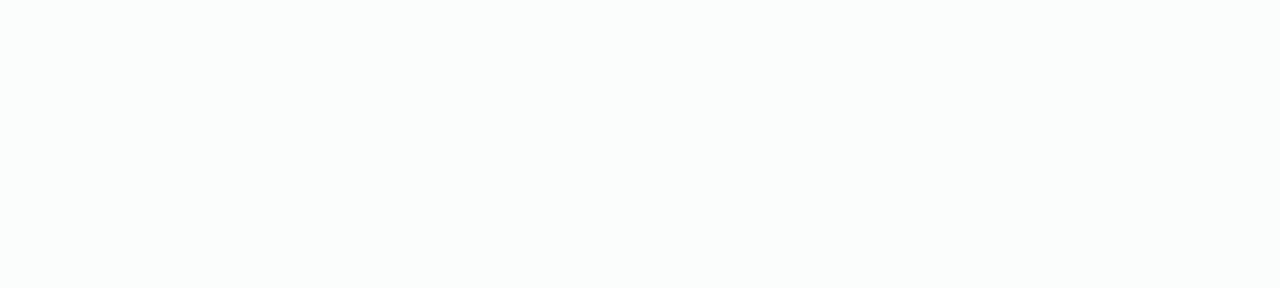
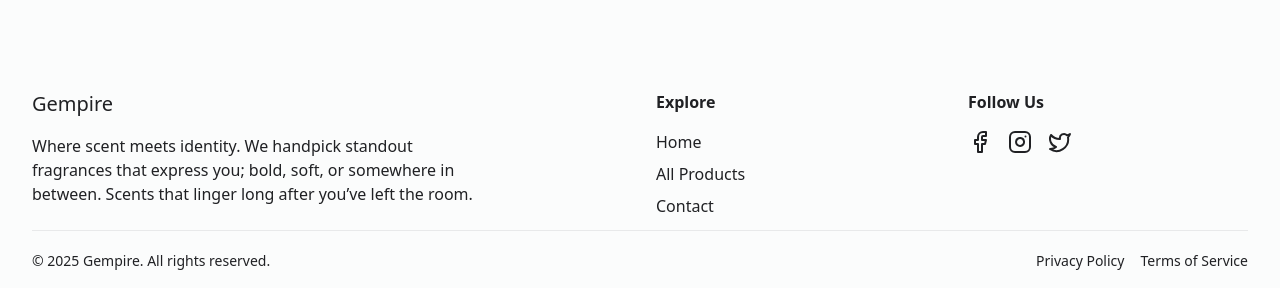
Before and after one commit to amnesia2k/gempire-client, a Next.js app: page / in a window 1280 px wide. Shown: the part 642-930 px from the top of the page. Before the commit the page ends 800 px from the top, so only its background shows below. Built offline with nearby package versions, Linux system fonts and the light colour scheme; no server answers; a web font is replaced by a local one.

Commit message:
feat: making UI adjustments and earlier botches

```diff
--- a/src/app/(store)/layout.tsx
+++ b/src/app/(store)/layout.tsx
@@ -1,3 +1,4 @@
+import Footer from "@/components/footer";
 import Navbar from "@/components/navbar";
 import { generateMeta } from "@/lib/metadata";
 import { type Metadata } from "next";
@@ -36,10 +37,11 @@ export default function StoreLayout({
   return (
     <>
       <div
-        className={`${inter.variable} ${poppins.variable} mx-auto max-w-7xl`}
+        className={`${inter.variable} ${poppins.variable} mx-auto flex min-h-screen max-w-7xl flex-col`}
       >
         <Navbar />
-        {children}
+        <main className="flex-grow">{children}</main>
+        <Footer />
       </div>
     </>
   );
--- a/src/app/(store)/page-content.tsx
+++ b/src/app/(store)/page-content.tsx
@@ -3,6 +3,9 @@
 import Loader from "@/components/loader";
 import { useProducts } from "@/lib/hooks/useProduct";
 import { ProductGrid } from "@/components/product-grid";
+import Link from "next/link";
+import { Button } from "@/components/ui/button";
+import { ArrowRight } from "lucide-react";
 
 export default function PageContent() {
   const { data: products, isLoading, error } = useProducts();
@@ -10,15 +13,27 @@ export default function PageContent() {
   if (isLoading) return <Loader />;
   if (error) return <div>Error: {error.message}</div>;
 
-  if (!products || products.length === 0) {
+  const prod = products?.data ?? [];
+  console.log("Products:", prod);
+
+  if (!prod || prod.length === 0) {
     return <div>No products found</div>;
   }
 
   return (
-    <div className="space-y-5">
+    <div className="space-y-10">
       <h1 className="text-center text-4xl">New Arrivals</h1>
 
-      <ProductGrid products={products} />
+      <ProductGrid products={prod} />
+
+      <div className="flex justify-center">
+        <Button asChild variant="outline">
+          <Link href="/products" className="inline-flex items-center gap-2">
+            <span>View All Products</span>
+            <ArrowRight className="h-4 w-4" />
+          </Link>
+        </Button>
+      </div>
     </div>
   );
 }
--- a/src/app/(store)/products/products-page.tsx
+++ b/src/app/(store)/products/products-page.tsx
@@ -32,6 +32,8 @@ export default function ProductsPage() {
 
   const products = categoryData?.products ?? [];
   const totalPages = categoryData?.totalPages ?? 1;
+
+  console.log("Products:", products);
 
   return (
     <div className="space-y-5">
--- /dev/null
+++ b/src/components/atc-btn.tsx
@@ -0,0 +1,20 @@
+import React from "react";
+import { Button } from "./ui/button";
+import { cn } from "@/lib/utils";
+
+interface BtnProps {
+  handleAddToCart: () => void;
+  size?: "default" | "sm" | "lg";
+}
+
+export default function AddToCart({ handleAddToCart, size }: BtnProps) {
+  return (
+    <Button
+      size={size}
+      onClick={handleAddToCart}
+      className={cn(size === "sm" ? "mx-auto w-full text-xs" : "text-base")}
+    >
+      Add to Cart
+    </Button>
+  );
+}
--- /dev/null
+++ b/src/components/cat-badge.tsx
@@ -0,0 +1,13 @@
+import React from "react";
+
+interface CatBadgeProps {
+  name: string;
+}
+
+export default function CatBadge({ name }: CatBadgeProps) {
+  return (
+    <span className="bg-primary absolute top-3 z-10 rounded-r-full px-2 py-0.5 text-[10px] font-medium text-black capitalize sm:text-sm">
+      {name}
+    </span>
+  );
+}
--- /dev/null
+++ b/src/components/footer.tsx
@@ -0,0 +1,91 @@
+import Link from "next/link";
+import { Facebook, Instagram, Twitter } from "lucide-react";
+
+export default function Footer() {
+  return (
+    <footer className="px-4 py-5 lg:px-8">
+      <div className="grid grid-cols-1 gap-8 pb-3 md:grid-cols-4">
+        {/* Column 1: About */}
+        <div className="md:col-span-2">
+          <h3 className="font-headline mb-4 text-xl">Gempire</h3>
+          <p className="max-w-md">
+            Where scent meets identity. We handpick standout fragrances that
+            express you; bold, soft, or somewhere in between. Scents that linger
+            long after you’ve left the room.
+          </p>
+        </div>
+
+        {/* Column 2: Quick Links */}
+        <div>
+          <h4 className="mb-4 font-semibold">Explore</h4>
+          <ul className="space-y-2">
+            <li>
+              <Link
+                href="/"
+                className="hover:text-primary transition-colors hover:underline"
+              >
+                Home
+              </Link>
+            </li>
+            <li>
+              <Link
+                href="/products"
+                className="hover:text-primary transition-colors hover:underline"
+              >
+                All Products
+              </Link>
+            </li>
+            <li>
+              <Link
+                href="/contact"
+                className="hover:text-primary transition-colors hover:underline"
+              >
+                Contact
+              </Link>
+            </li>
+          </ul>
+        </div>
+
+        {/* Column 3: Social */}
+        <div>
+          <h4 className="mb-4 font-semibold">Follow Us</h4>
+          <div className="flex space-x-4">
+            <Link
+              href="#"
+              aria-label="Facebook"
+              className="hover:text-primary transition-colors"
+            >
+              <Facebook className="h-6 w-6" />
+            </Link>
+            <Link
+              href="#"
+              aria-label="Instagram"
+              className="hover:text-primary transition-colors"
+            >
+              <Instagram className="h-6 w-6" />
+            </Link>
+            <Link
+              href="#"
+              aria-label="Twitter"
+              className="hover:text-primary transition-colors"
+            >
+              <Twitter className="h-6 w-6" />
+            </Link>
+          </div>
+        </div>
+      </div>
+
+      <div className="border-border flex flex-col items-center justify-between border-t pt-5 text-sm md:flex-row">
+        <p>&copy; {new Date().getFullYear()} Gempire. All rights reserved.</p>
+        <div className="mt-4 flex space-x-4 md:mt-0">
+          <Link href="#" className="hover:text-primary transition-colors">
+            Privacy Policy
+          </Link>
+          <Link href="#" className="hover:text-primary transition-colors">
+            Terms of Service
+          </Link>
+        </div>
+      </div>
+    </footer>
+  );
+}
--- a/src/components/product-grid.tsx
+++ b/src/components/product-grid.tsx
@@ -2,50 +2,59 @@
 
 import Image from "next/image";
 import Link from "next/link";
-import { Badge } from "@/components/ui/badge";
 import type { Product } from "@/lib/types";
+import CatBadge from "./cat-badge";
+import AddToCart from "./atc-btn";
+import { useCartStore } from "@/context/cart-store";
+import { toast } from "sonner";
 
 interface ProductGridProps {
   products: Product[];
 }
 
 export function ProductGrid({ products }: ProductGridProps) {
+  const { addToCart } = useCartStore();
+
+  const handleAdd = (product: Product) => {
+    addToCart(product, 1);
+    toast.success(`Added "${product.name}" to cart`);
+  };
+
   return (
-    <div className="grid grid-cols-2 gap-4 md:grid-cols-3 lg:grid-cols-5">
+    <div className="grid grid-cols-2 gap-4 sm:grid-cols-4 lg:grid-cols-6">
       {products.map((p) => {
         const firstImage = p.images?.[0];
 
         return (
-          <Link
-            href={`/product/${p.slug}`}
+          <div
             key={p._id}
-            className="group bg-background border-muted mx-auto w-full max-w-[200px] rounded-md border shadow-sm transition hover:shadow-md"
+            className="group mx-auto w-full max-w-[150px] space-y-2"
           >
+            <Link href={`/product/${p.slug}`}>
               <div className="relative aspect-square w-full overflow-hidden rounded-t-md">
                 {firstImage && (
                   <Image
                     src={firstImage.imageUrl}
                     alt={p.name}
                     fill
-                  className="object-center transition-transform duration-300 group-hover:scale-105"
+                    className="object-cover transition-transform duration-300 group-hover:scale-105"
                   />
                 )}
-              {p.category?.name && (
-                <Badge className="absolute top-2 left-2 z-10 text-xs font-medium capitalize">
-                  {p.category.name}
-                </Badge>
-              )}
+                {p.category?.name && <CatBadge name={p.category.name} />}
               </div>
-
-            <div className="space-y-1 px-2 py-3">
-              <h2 className="text-foreground truncate text-lg font-semibold">
+              <div className="space-y-1 py-2">
+                <h2 className="text-foreground truncate font-semibold">
                   {p.name}
                 </h2>
-              <p className="text-muted-foreground">
+                <p className="text-muted-foreground text-sm">
                   ₦{Number(p.price).toLocaleString("en-NG")}
                 </p>
               </div>
             </Link>
+
+            {/* Fix is here */}
+            <AddToCart handleAddToCart={() => handleAdd(p)} size="sm" />
+          </div>
         );
       })}
     </div>
--- a/src/components/product-quantity.tsx
+++ b/src/components/product-quantity.tsx
@@ -7,6 +7,7 @@ import { Badge } from "./ui/badge";
 import { useCartStore } from "@/context/cart-store";
 import type { Product } from "@/lib/types";
 import { toast } from "sonner";
+import AddToCart from "./atc-btn";
 
 interface ProductQuantityProps {
   product: Product;
@@ -80,9 +81,7 @@ export function ProductQuantity({ product }: ProductQuantityProps) {
           <Plus className="h-4 w-4" />
         </Button>
       </div>
-      <Button size="lg" onClick={handleAddToCart}>
-        Add to Cart
-      </Button>
+      <AddToCart handleAddToCart={handleAddToCart} />
     </div>
   );
 }
--- a/src/lib/api/product.ts
+++ b/src/lib/api/product.ts
@@ -6,11 +6,11 @@ import type {
   Product,
 } from "../types";
 
-export const getAllProducts = async (): Promise<Product[]> => {
+export const getAllProducts = async (): Promise<GetAllProductsResponse> => {
   const res = await api.get<GetAllProductsResponse>("/products");
 
   if (res.data?.success) {
-    return res.data.data;
+    return res.data;
   }
 
   throw new Error(res.data?.message || "Something went wrong");
```
Lines whose indentation alone changed are shown as unchanged.
